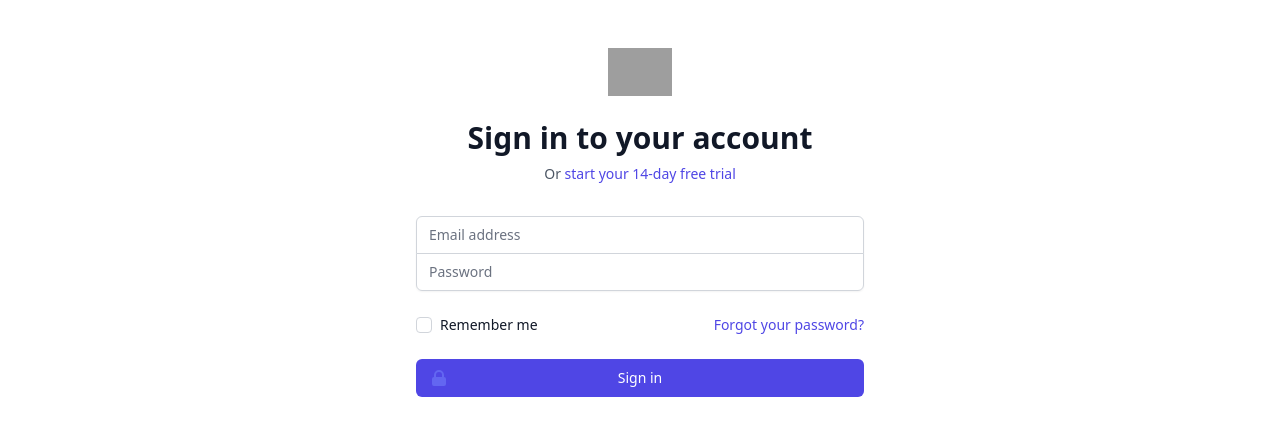
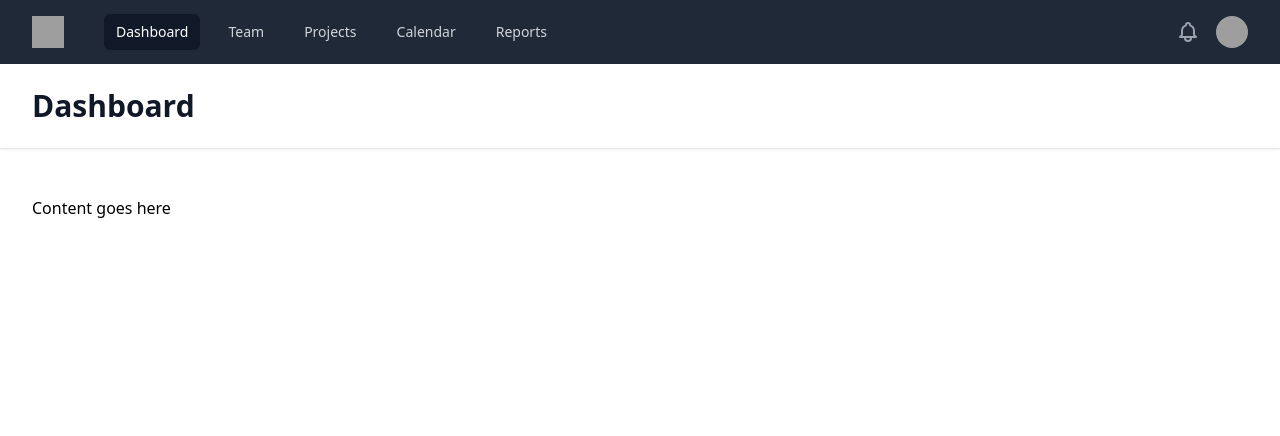
Before and after one commit to RouslanBoyko/SurveyManager, a Vue app in the folder vue/: page /dashboard in a window 1280 px wide. Before the commit this address led to /login. Shown: the top 436 px of the page. Built offline with nearby package versions, Linux system fonts and the light colour scheme; grey boxes are pictures that could not be loaded.

Commit message:
AuthLayout component + route restriction between dashboard, surveys & login, register

```diff
--- /dev/null
+++ b/vue/src/components/AuthLayout.vue
@@ -0,0 +1,19 @@
+
+<template>
+
+  <div class="min-h-full flex items-center justify-center py-12 px-4 sm:px-6 lg:px-8">
+    <div class="max-w-md w-full space-y-8">
+     <router-view></router-view>
+    </div>
+  </div>
+</template>
+
+<script>
+import { LockClosedIcon } from '@heroicons/vue/solid'
+
+export default {
+  components: {
+    LockClosedIcon,
+  },
+}
+</script>
--- a/vue/src/router/index.js
+++ b/vue/src/router/index.js
@@ -4,10 +4,8 @@ import Surveys from "../views/Surveys.vue";
 import Login from "../views/Login.vue";
 import Register from "../views/Register.vue";
 import DefaultLayout from "../components/DefaultLayout.vue";
-
+import AuthLayout from "../components/AuthLayout.vue";
 import store from "../store";
-
-
 
 
 const routes = [
@@ -21,7 +19,13 @@ const routes = [
       {path: '/surveys', name: 'Surveys', component: Surveys}
     ]
   },
-
+  {
+    path: '/auth',
+    redirect: '/login',
+    name: 'Auth',
+    component: AuthLayout,
+    meta:{isGuest: true},
+    children: [
       {
         path: '/login',
         name: 'Login',
@@ -31,6 +35,8 @@ const routes = [
         path: '/register',
         name: 'Register',
         component: Register
+      },
+    ]
   },
 ];
 
@@ -44,7 +50,7 @@ const router = createRouter({
 router.beforeEach((to, from, next) => {
   if (to.meta.requiresAuth && !store.state.user.token) {
     next({name: 'Login'})
-  } else if (store.state.user.token && (to.name === 'Login' || to.name === 'Register')){
+  } else if (store.state.user.token && (to.meta.isGuest)) {
     next({name: 'Dashboard'});
   } else {
     next()
--- a/vue/src/store/index.js
+++ b/vue/src/store/index.js
@@ -4,7 +4,7 @@ const store = createStore({
   state: {
     user: {
       data: {},
-      token: null
+      token: 123
     }
   },
   getters: {},
--- a/vue/src/views/Dashboard.vue
+++ b/vue/src/views/Dashboard.vue
@@ -8,11 +8,11 @@
   </header>
   <main>
     <div class="max-w-7xl mx-auto py-6 sm:px-6 lg:px-8">
-      <!-- Replace with your content -->
+
       <div class="px-4 py-6 sm:px-0">
         Content goes here
       </div>
-      <!-- /End replace -->
+
     </div>
   </main>
 </template>
--- a/vue/src/views/Login.vue
+++ b/vue/src/views/Login.vue
@@ -1,64 +1,59 @@
-
 <template>
-
-  <div class="min-h-full flex items-center justify-center py-12 px-4 sm:px-6 lg:px-8">
-    <div class="max-w-md w-full space-y-8">
   <div>
-        <img class="mx-auto h-12 w-auto" src="https://tailwindui.com/img/logos/workflow-mark-indigo-600.svg" alt="Workflow" />
+    <img class="mx-auto h-12 w-auto" src="https://tailwindui.com/img/logos/workflow-mark-indigo-600.svg"
+         alt="Workflow"/>
     <h2 class="mt-6 text-center text-3xl font-extrabold text-gray-900">
       Sign in to your account
     </h2>
     <p class="mt-2 text-center text-sm text-gray-600">
       Or
       {{ ' ' }}
-          <a href="#" class="font-medium text-indigo-600 hover:text-indigo-500">
-            start your 14-day free trial
-          </a>
+      <router-link :to="{name: 'Register'}"  class="font-medium text-indigo-600 hover:text-indigo-500">
+       Register for free
+      </router-link>
     </p>
   </div>
   <form class="mt-8 space-y-6" action="#" method="POST">
-        <input type="hidden" name="remember" value="true" />
+    <input type="hidden" name="remember" value="true"/>
     <div class="rounded-md shadow-sm -space-y-px">
       <div>
         <label for="email-address" class="sr-only">Email address</label>
-            <input id="email-address" name="email" type="email" autocomplete="email" required="" class="appearance-none rounded-none relative block w-full px-3 py-2 border border-gray-300 placeholder-gray-500 text-gray-900 rounded-t-md focus:outline-none focus:ring-indigo-500 focus:border-indigo-500 focus:z-10 sm:text-sm" placeholder="Email address" />
+        <input id="email-address" name="email" type="email" autocomplete="email" required=""
+               class="appearance-none rounded-none relative block w-full px-3 py-2 border border-gray-300 placeholder-gray-500 text-gray-900 rounded-t-md focus:outline-none focus:ring-indigo-500 focus:border-indigo-500 focus:z-10 sm:text-sm"
+               placeholder="Email address"/>
       </div>
       <div>
         <label for="password" class="sr-only">Password</label>
-            <input id="password" name="password" type="password" autocomplete="current-password" required="" class="appearance-none rounded-none relative block w-full px-3 py-2 border border-gray-300 placeholder-gray-500 text-gray-900 rounded-b-md focus:outline-none focus:ring-indigo-500 focus:border-indigo-500 focus:z-10 sm:text-sm" placeholder="Password" />
+        <input id="password" name="password" type="password" autocomplete="current-password" required=""
+               class="appearance-none rounded-none relative block w-full px-3 py-2 border border-gray-300 placeholder-gray-500 text-gray-900 rounded-b-md focus:outline-none focus:ring-indigo-500 focus:border-indigo-500 focus:z-10 sm:text-sm"
+               placeholder="Password"/>
       </div>
     </div>
 
     <div class="flex items-center justify-between">
       <div class="flex items-center">
-            <input id="remember-me" name="remember-me" type="checkbox" class="h-4 w-4 text-indigo-600 focus:ring-indigo-500 border-gray-300 rounded" />
+        <input id="remember-me" name="remember-me" type="checkbox"
+               class="h-4 w-4 text-indigo-600 focus:ring-indigo-500 border-gray-300 rounded"/>
         <label for="remember-me" class="ml-2 block text-sm text-gray-900">
           Remember me
         </label>
       </div>
-
-          <div class="text-sm">
-            <a href="#" class="font-medium text-indigo-600 hover:text-indigo-500">
-              Forgot your password?
-            </a>
-          </div>
     </div>
 
     <div>
-          <button type="submit" class="group relative w-full flex justify-center py-2 px-4 border border-transparent text-sm font-medium rounded-md text-white bg-indigo-600 hover:bg-indigo-700 focus:outline-none focus:ring-2 focus:ring-offset-2 focus:ring-indigo-500">
+      <button type="submit"
+              class="group relative w-full flex justify-center py-2 px-4 border border-transparent text-sm font-medium rounded-md text-white bg-indigo-600 hover:bg-indigo-700 focus:outline-none focus:ring-2 focus:ring-offset-2 focus:ring-indigo-500">
             <span class="absolute left-0 inset-y-0 flex items-center pl-3">
-              <LockClosedIcon class="h-5 w-5 text-indigo-500 group-hover:text-indigo-400" aria-hidden="true" />
+              <LockClosedIcon class="h-5 w-5 text-indigo-500 group-hover:text-indigo-400" aria-hidden="true"/>
             </span>
         Sign in
       </button>
     </div>
   </form>
-    </div>
-  </div>
 </template>
 
 <script>
-import { LockClosedIcon } from '@heroicons/vue/solid'
+import {LockClosedIcon} from '@heroicons/vue/solid'
 
 export default {
   components: {
--- a/vue/src/views/Register.vue
+++ b/vue/src/views/Register.vue
@@ -1,64 +1,56 @@
-
 <template>
-
-  <div class="min-h-full flex items-center justify-center py-12 px-4 sm:px-6 lg:px-8">
-    <div class="max-w-md w-full space-y-8">
   <div>
-        <img class="mx-auto h-12 w-auto" src="https://tailwindui.com/img/logos/workflow-mark-indigo-600.svg" alt="Workflow" />
+    <img class="mx-auto h-12 w-auto" src="https://tailwindui.com/img/logos/workflow-mark-indigo-600.svg"
+         alt="Workflow"/>
     <h2 class="mt-6 text-center text-3xl font-extrabold text-gray-900">
       Register for free
     </h2>
     <p class="mt-2 text-center text-sm text-gray-600">
       Or
       {{ ' ' }}
-          <a href="#" class="font-medium text-indigo-600 hover:text-indigo-500">
-            start your 14-day free trial
-          </a>
+      <router-link :to="{name:'Login'}" class="font-medium text-indigo-600 hover:text-indigo-500">
+        login to your account
+      </router-link>
     </p>
   </div>
   <form class="mt-8 space-y-6" action="#" method="POST">
-        <input type="hidden" name="remember" value="true" />
+    <input type="hidden" name="remember" value="true"/>
     <div class="rounded-md shadow-sm -space-y-px">
       <div>
+        <label for="fullname" class="sr-only">Email address</label>
+        <input id="fullname" name="name" type="text" autocomplete="name" required=""
+               class="appearance-none rounded-none relative block w-full px-3 py-2 border border-gray-300 placeholder-gray-500 text-gray-900 rounded-t-md focus:outline-none focus:ring-indigo-500 focus:border-indigo-500 focus:z-10 sm:text-sm"
+               placeholder="Full name"/>
+      </div>
+      <div>
         <label for="email-address" class="sr-only">Email address</label>
-            <input id="email-address" name="email" type="email" autocomplete="email" required="" class="appearance-none rounded-none relative block w-full px-3 py-2 border border-gray-300 placeholder-gray-500 text-gray-900 rounded-t-md focus:outline-none focus:ring-indigo-500 focus:border-indigo-500 focus:z-10 sm:text-sm" placeholder="Email address" />
+        <input id="email-address" name="email" type="email" autocomplete="email" required=""
+               class="appearance-none rounded-none relative block w-full px-3 py-2 border border-gray-300 placeholder-gray-500 text-gray-900 focus:outline-none focus:ring-indigo-500 focus:border-indigo-500 focus:z-10 sm:text-sm"
+               placeholder="Email address"/>
       </div>
       <div>
         <label for="password" class="sr-only">Password</label>
-            <input id="password" name="password" type="password" autocomplete="current-password" required="" class="appearance-none rounded-none relative block w-full px-3 py-2 border border-gray-300 placeholder-gray-500 text-gray-900 rounded-b-md focus:outline-none focus:ring-indigo-500 focus:border-indigo-500 focus:z-10 sm:text-sm" placeholder="Password" />
+        <input id="password" name="password" type="password" autocomplete="current-password" required=""
+               class="appearance-none rounded-none relative block w-full px-3 py-2 border border-gray-300 placeholder-gray-500 text-gray-900 rounded-b-md focus:outline-none focus:ring-indigo-500 focus:border-indigo-500 focus:z-10 sm:text-sm"
+               placeholder="Password"/>
       </div>
     </div>
 
-        <div class="flex items-center justify-between">
-          <div class="flex items-center">
-            <input id="remember-me" name="remember-me" type="checkbox" class="h-4 w-4 text-indigo-600 focus:ring-indigo-500 border-gray-300 rounded" />
-            <label for="remember-me" class="ml-2 block text-sm text-gray-900">
-              Remember me
-            </label>
-          </div>
-
-          <div class="text-sm">
-            <a href="#" class="font-medium text-indigo-600 hover:text-indigo-500">
-              Forgot your password?
-            </a>
-          </div>
-        </div>
 
     <div>
-          <button type="submit" class="group relative w-full flex justify-center py-2 px-4 border border-transparent text-sm font-medium rounded-md text-white bg-indigo-600 hover:bg-indigo-700 focus:outline-none focus:ring-2 focus:ring-offset-2 focus:ring-indigo-500">
+      <button type="submit"
+              class="group relative w-full flex justify-center py-2 px-4 border border-transparent text-sm font-medium rounded-md text-white bg-indigo-600 hover:bg-indigo-700 focus:outline-none focus:ring-2 focus:ring-offset-2 focus:ring-indigo-500">
             <span class="absolute left-0 inset-y-0 flex items-center pl-3">
-              <LockClosedIcon class="h-5 w-5 text-indigo-500 group-hover:text-indigo-400" aria-hidden="true" />
+              <LockClosedIcon class="h-5 w-5 text-indigo-500 group-hover:text-indigo-400" aria-hidden="true"/>
             </span>
-            Sign in
+        Sign up
       </button>
     </div>
   </form>
-    </div>
-  </div>
 </template>
 
 <script>
-import { LockClosedIcon } from '@heroicons/vue/solid'
+import {LockClosedIcon} from '@heroicons/vue/solid'
 
 export default {
   components: {
```
Lines whose indentation alone changed are shown as unchanged.
